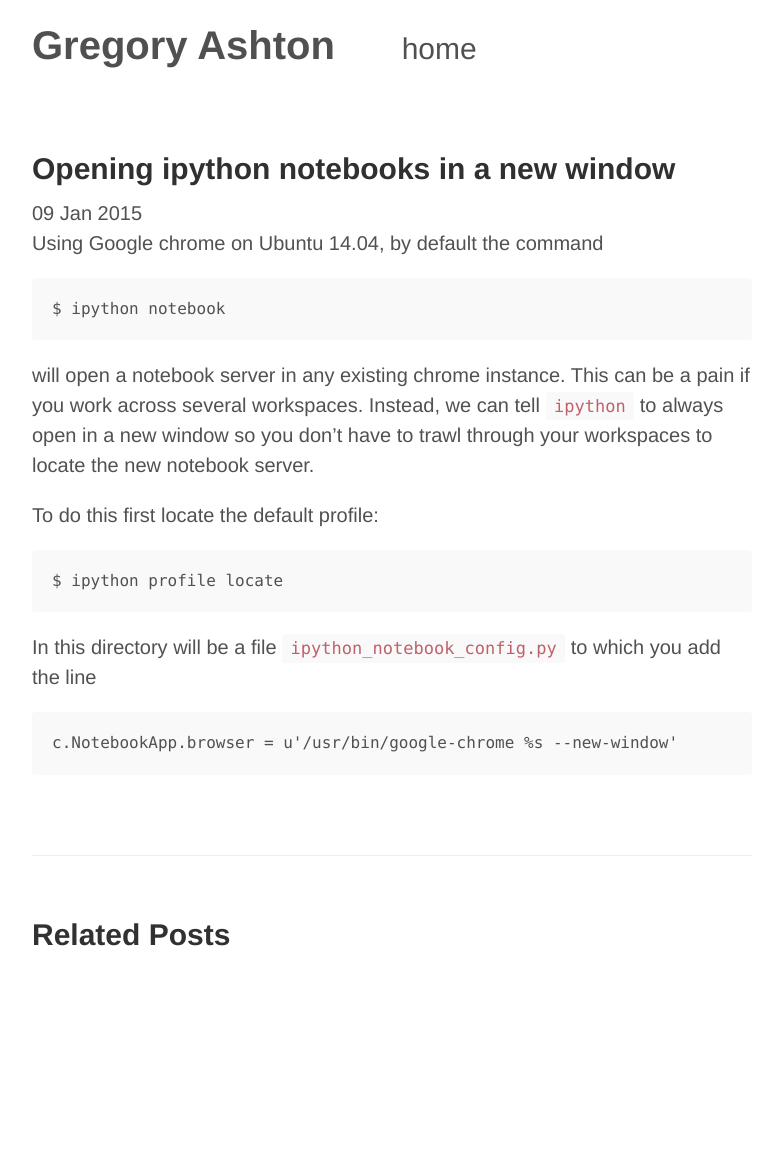
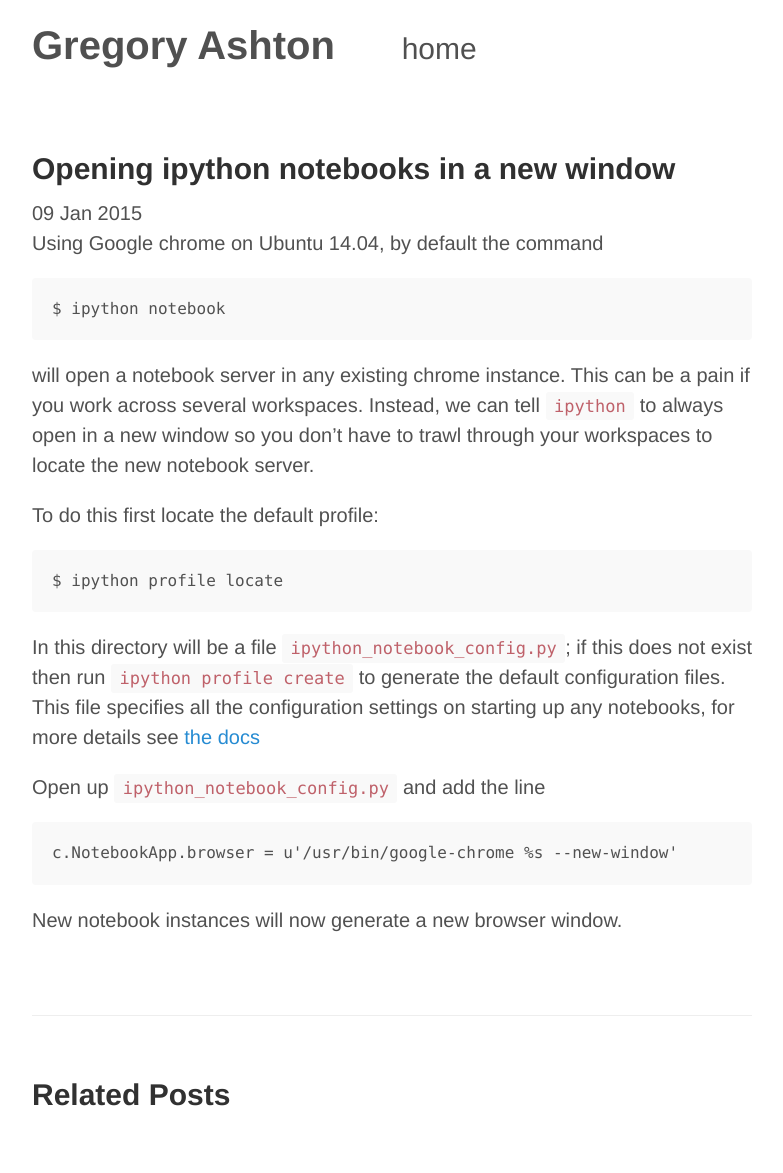
Before and after one commit to GregoryAshton/GregoryAshton.github.io, a Jekyll site: the page built from _posts/2015-01-09-ipython-notebook-new-window.md, in a window 1280 px wide. Shown: the whole page, without its empty margins (248-1031 px from the left). Built offline with Jekyll 4.4.1, drawn with Linux system fonts in a browser that asks for light colours; before the commit the page ends 1013 px from its top, so only the background shows below that.

Commit message:
Added extra step to create the config files

```diff
--- a/_posts/2015-01-09-ipython-notebook-new-window.md
+++ b/_posts/2015-01-09-ipython-notebook-new-window.md
@@ -17,7 +17,15 @@ To do this first locate the default profile:
 
     $ ipython profile locate
 
-In this directory will be a file `ipython_notebook_config.py` to
-which you add the line
+In this directory will be a file `ipython_notebook_config.py`; if this
+does not exist then run `ipython profile create` to generate the default
+configuration files. This file specifies all the configuration settings
+on starting up any notebooks, for more details see
+[the docs](http://ipython.org/ipython-doc/1/config/overview.html)
+
+
+Open up `ipython_notebook_config.py` and add the line
 
     c.NotebookApp.browser = u'/usr/bin/google-chrome %s --new-window'
+
+New notebook instances will now generate a new browser window.
```
